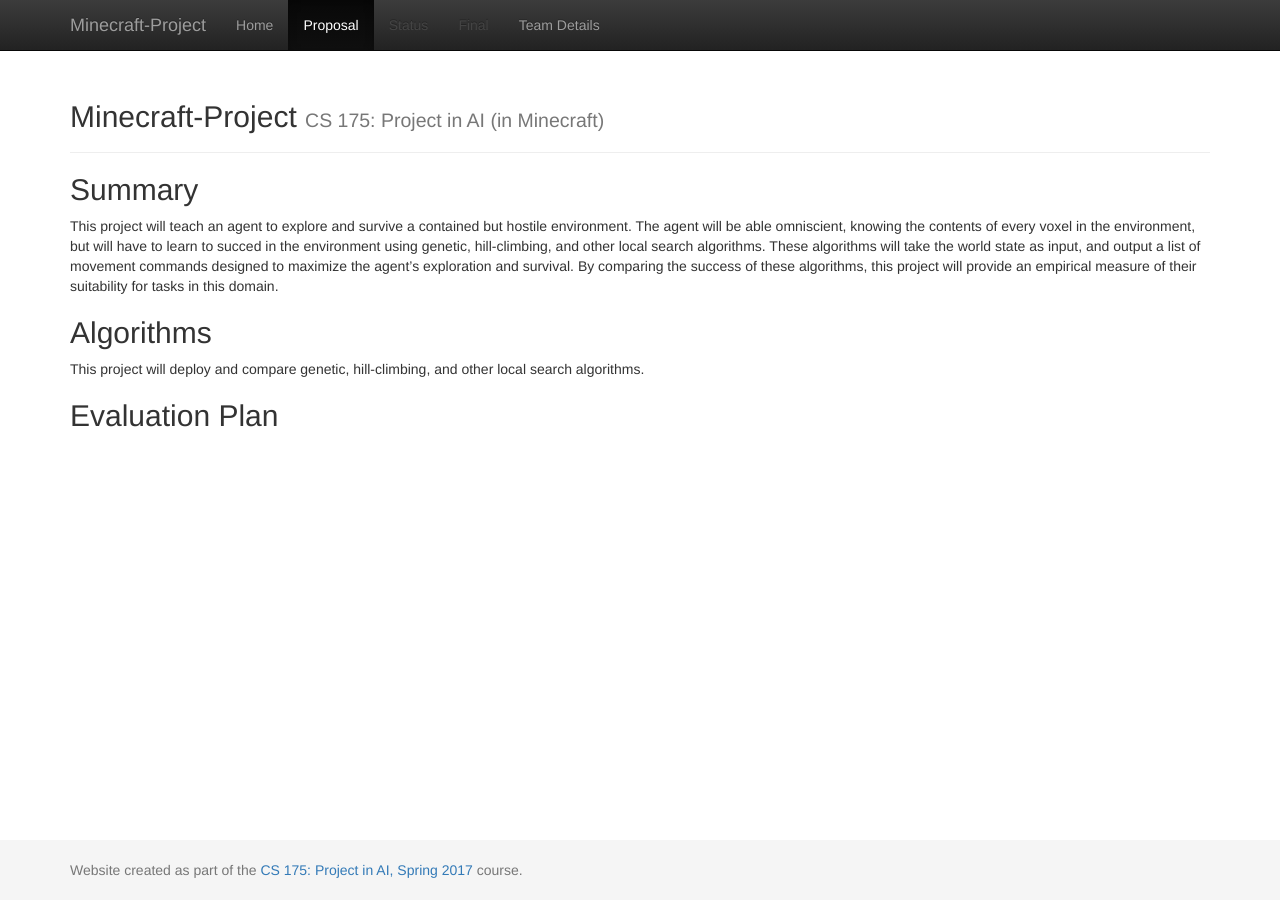
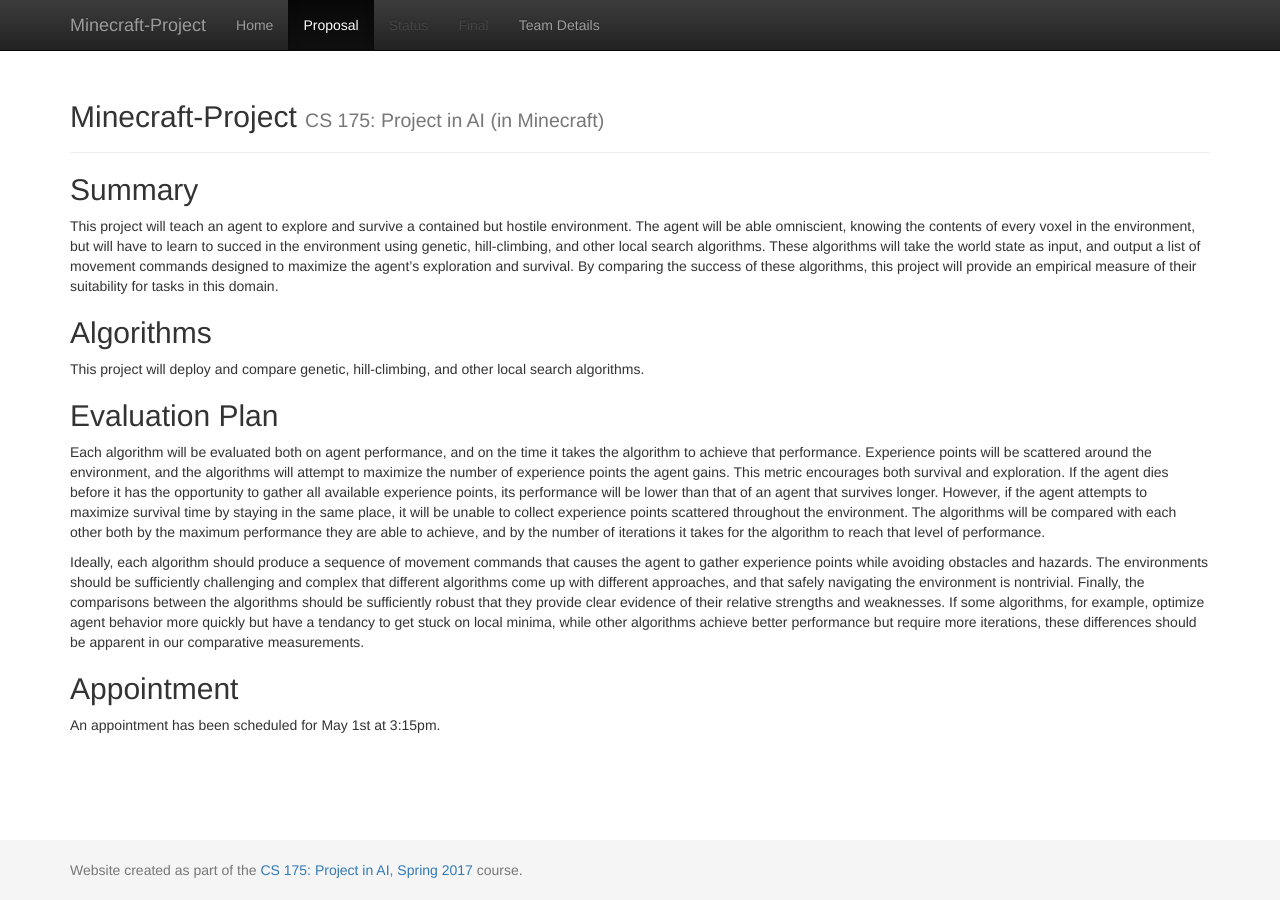
Before and after one commit to r58Playz/MinePac, a Jekyll site: the page built from docs/proposal.md, in a window 1280 px wide. Built offline with Jekyll 4.4.1, drawn with Linux system fonts in a browser that asks for light colours.

Commit message:
completed draft of proposal

```diff
--- a/docs/proposal.md
+++ b/docs/proposal.md
@@ -12,3 +12,10 @@
 This project will deploy and compare genetic, hill-climbing, and other local search algorithms.
 
 ## Evaluation Plan
+
+Each algorithm will be evaluated both on agent performance, and on the time it takes the algorithm to achieve that performance. Experience points will be scattered around the environment, and the algorithms will attempt to maximize the number of experience points the agent gains. This metric encourages both survival and exploration. If the agent dies before it has the opportunity to gather all available experience points, its performance will be lower than that of an agent that survives longer. However, if the agent attempts to maximize survival time by staying in the same place, it will be unable to collect experience points scattered throughout the environment. The algorithms will be compared with each other both by the maximum performance they are able to achieve, and by the number of iterations it takes for the algorithm to reach that level of performance.
+
+Ideally, each algorithm should produce a sequence of movement commands that causes the agent to gather experience points while avoiding obstacles and hazards. The environments should be sufficiently challenging and complex that different algorithms come up with different approaches, and that safely navigating the environment is nontrivial. Finally, the comparisons between the algorithms should be sufficiently robust that they provide clear evidence of their relative strengths and weaknesses. If some algorithms, for example, optimize agent behavior more quickly but have a tendancy to get stuck on local minima, while other algorithms achieve better performance but require more iterations, these differences should be apparent in our comparative measurements.
+
+## Appointment
+An appointment has been scheduled for May 1st at 3:15pm.
```
